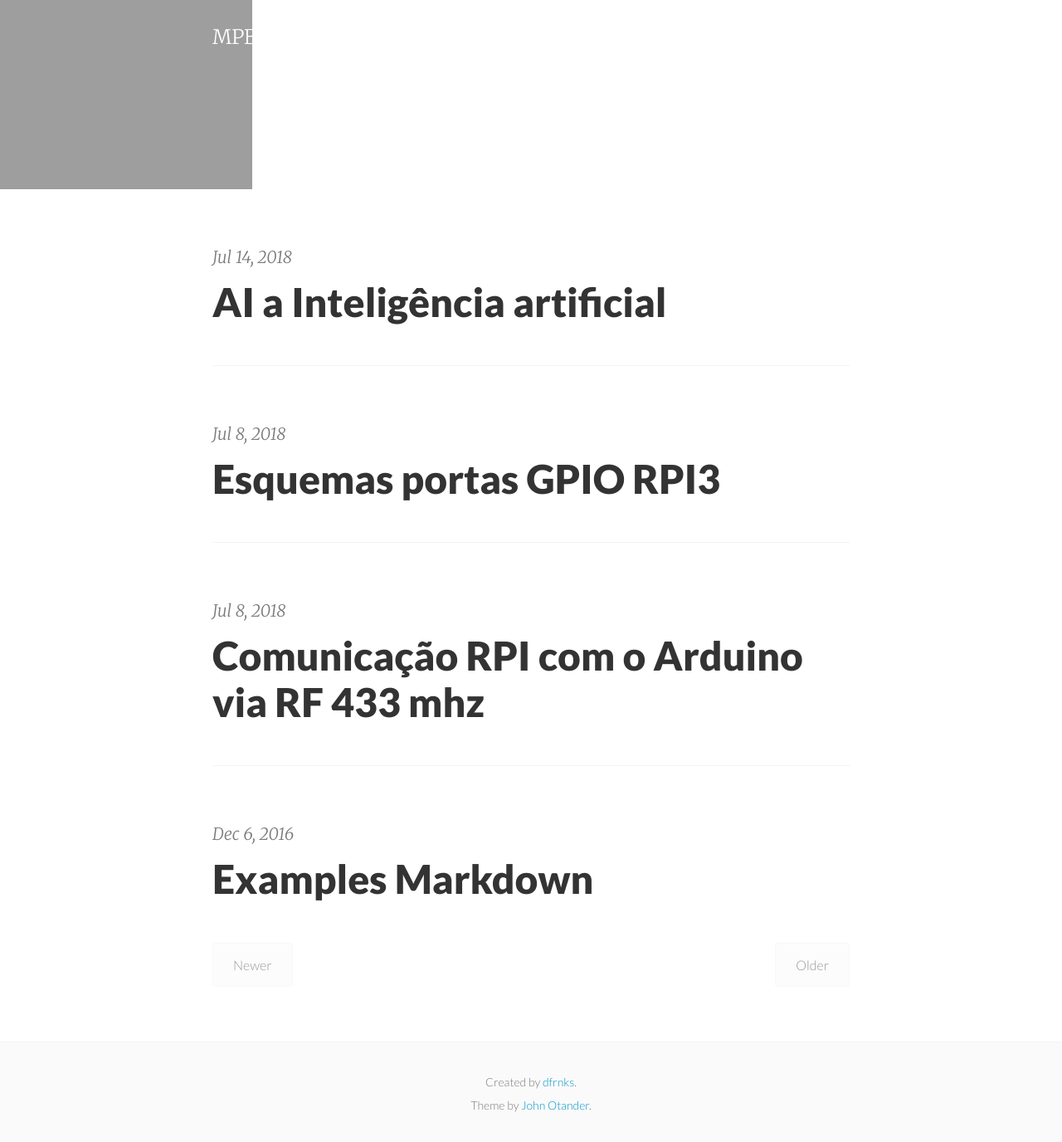
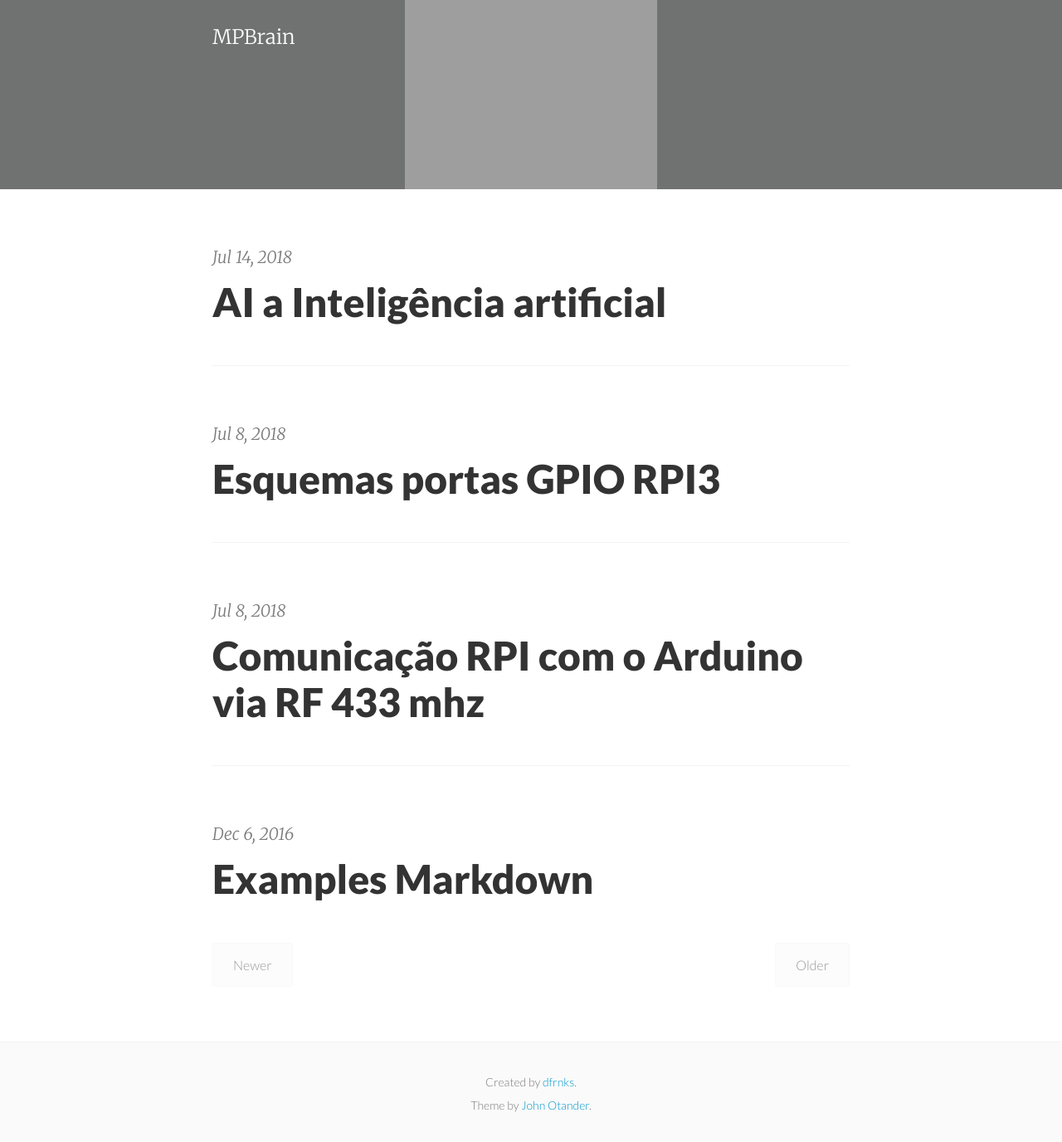
Before and after one commit to dfrnks/dfrnks.github.io, a Jekyll site: the page built from index.html, in a window 1280 px wide. Shown: the whole page at 83% size. Built offline with Jekyll 4.4.1, drawn with Linux system fonts in a browser that asks for light colours; the list of posts is cut into pages by our own code.

Commit message:
Ajuste header

```diff
--- a/css/pixyll.css
+++ b/css/pixyll.css
@@ -59,8 +59,10 @@ body {
 .site-header{
   background-image: url(https://dfrnks.github.io/img/fundo.png);
   background-size: contain;
+  background-position: center;
   background-repeat: no-repeat;
   height: 228px;
+  background-color: #707271;
 }
 
 .site-header a {
```
